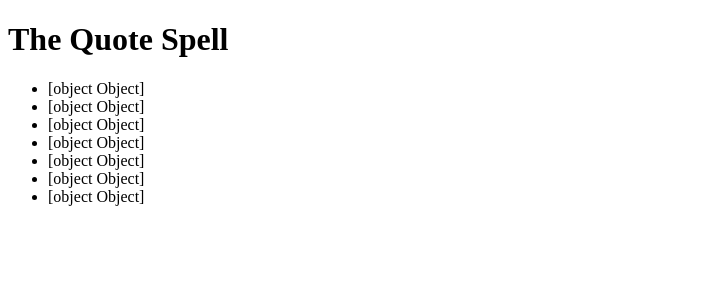
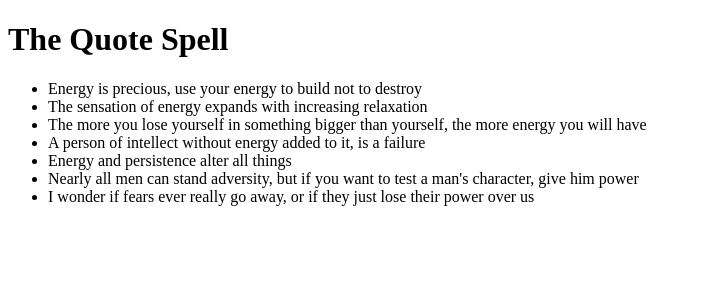
Before and after one commit to Steve-design/my-Quotes, an Angular app: page / in a window 1280 px wide. Shown: the top 300 px of the page, without its empty margins (0-701 px from the left). Built offline with nearby package versions, Linux system fonts and the light colour scheme.

Commit message:
change the HTML template code in order to display the goal name for each item in the list

```diff
--- a/src/app/app.component.html
+++ b/src/app/app.component.html
@@ -2,7 +2,7 @@
   <h1>The Quote Spell</h1>
   <ul>
     <li *ngFor='let quote of quotes'>
-      {{quote}}
+      {{quote.name}}
     </li>
 </ul>
 </div>
```
